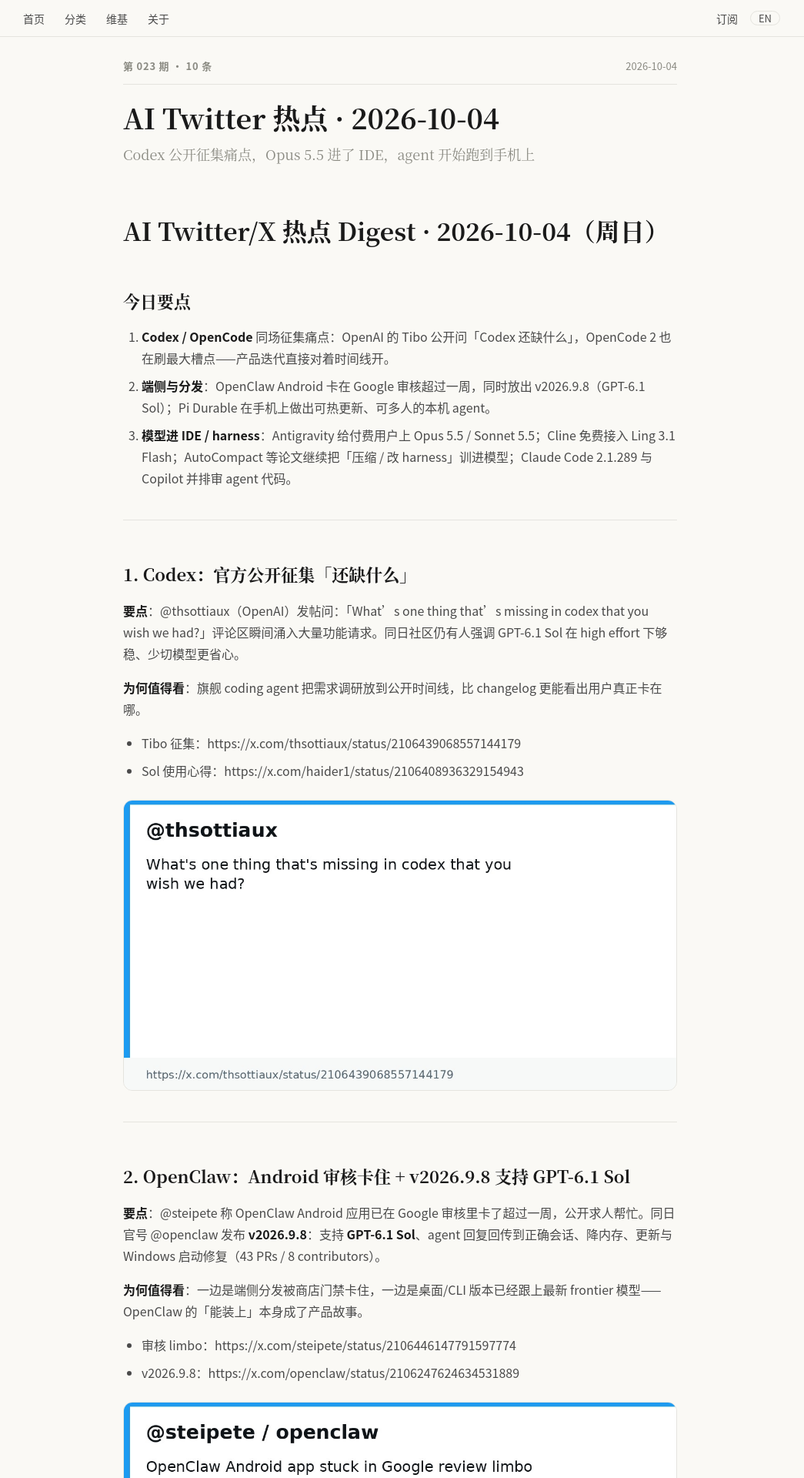
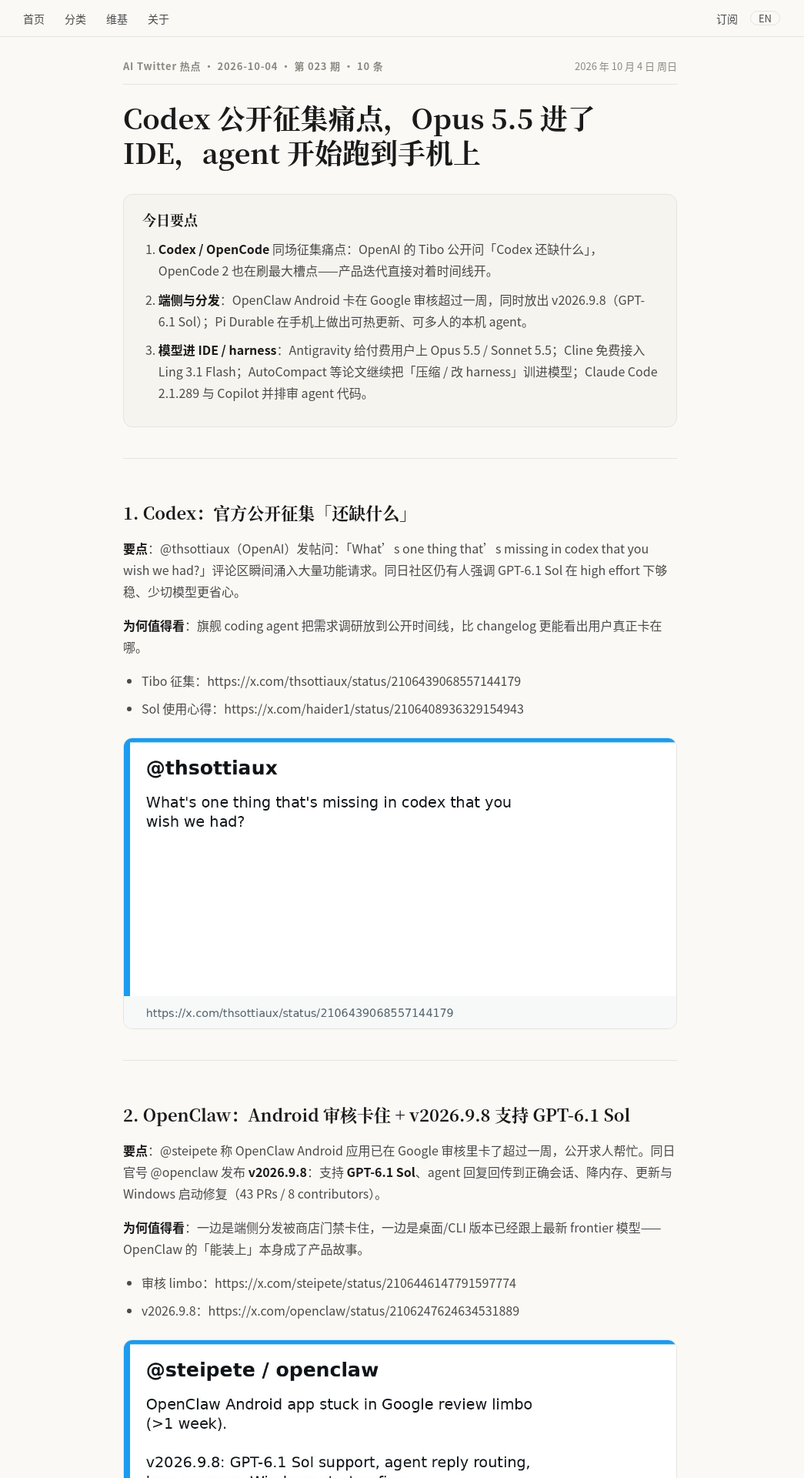
Before and after one commit to assertion/assertion.github.io, a Jekyll site: the page built from _posts/2026-10-04-ai-twitter-hots.md, in a window 1280 px wide. Shown: the top 1920 px of the page at 77% size, without its empty margins (120-1165 px from the left). Built offline with Jekyll 4.4.1, drawn with Linux system fonts in a browser that asks for light colours; Markdown is read by kramdown in place of the engine named in the settings; some of the changed text lies outside the part shown.

Commit message:
fix: post title dedup, keypoints card, same-lang prev/next, x.com link style
Four fixes from PR #59 review:

1. Duplicate titles: when a post has headline, render headline as the big
   serif H1 and fold the title + issue info into the meta row. Add
   .has-headline class to the post body and hide the body's first H1
   via CSS (.post-body.has-headline > h1:first-child { display:none }).
   Posts without headline keep the original title-as-H1 behaviour.

2. 今日要点 / Today's Highlights styled as a soft card: a small inline
   script finds the h2 containing '今日要点' or 'Today'/'Highlights'
   and wraps it + following ol/ul into a .post-keypoints div. CSS gives
   it warm card bg, 12px radius, 20-24px padding.

3. Prev/next stays within the same language: replaced page.previous/next
   (which are positional across all posts) with a Liquid loop that skips
   posts with a different lang or sharing the same translation_key.
   Uses headline when present for the card title.

4. x.com / twitter.com links styled smaller (14px) and muted, with
   word-break: break-all so they wrap cleanly.

Co-authored-by: Aaron Xia <zhhuaxia@gmail.com>

```diff
--- a/_layouts/post.html
+++ b/_layouts/post.html
@@ -3,23 +3,43 @@
     {% include navigation.html %}
     <div id="main">
 
+        {% comment %} Compute localized date for meta row {% endcomment %}
+        {% assign wday_num = page.date | date: "%w" | plus: 0 %}
+        {% case wday_num %}
+          {% when 0 %}{% assign wday_zh = "周日" %}{% assign wday_en = "Sun" %}
+          {% when 1 %}{% assign wday_zh = "周一" %}{% assign wday_en = "Mon" %}
+          {% when 2 %}{% assign wday_zh = "周二" %}{% assign wday_en = "Tue" %}
+          {% when 3 %}{% assign wday_zh = "周三" %}{% assign wday_en = "Wed" %}
+          {% when 4 %}{% assign wday_zh = "周四" %}{% assign wday_en = "Thu" %}
+          {% when 5 %}{% assign wday_zh = "周五" %}{% assign wday_en = "Fri" %}
+          {% when 6 %}{% assign wday_zh = "周六" %}{% assign wday_en = "Sat" %}
+        {% endcase %}
+        {% capture date_zh %}{{ page.date | date: '%Y' }} 年 {{ page.date | date: '%m' | plus: 0 }} 月 {{ page.date | date: '%d' | plus: 0 }} 日 {{ wday_zh }}{% endcapture %}
+        {% capture date_en %}{{ page.date | date: '%b %d, %Y' }}{% endcapture %}
+
         <div class="post-header">
-            {% if page.issue %}
-            <div class="post-meta">
+            {% if page.headline %}
+              {% comment %} Has headline: show title+issue in meta, headline as big H1 {% endcomment %}
+              <div class="post-meta">
+                {% if page.issue %}
+                <span class="meta-label" data-i18n-zh="{{ page.title }} · 第 {{ page.issue | prepend: '000' | slice: -3, 3 }} 期 · {{ page.item_count | default: '?' }} 条" data-i18n-en="{{ page.title }} · Issue {{ page.issue | prepend: '000' | slice: -3, 3 }} · {{ page.item_count | default: '?' }} items">{{ page.title }} · 第 {{ page.issue | prepend: '000' | slice: -3, 3 }} 期 · {{ page.item_count | default: '?' }} 条</span>
+                {% else %}
+                <span class="meta-label">{{ page.title }}</span>
+                {% endif %}
+                <span data-i18n-zh="{{ date_zh }}" data-i18n-en="{{ date_en }}">{{ date_zh }}</span>
+              </div>
+              <h1>{{ page.headline }}</h1>
+            {% else %}
+              {% comment %} No headline: show categories/issue in meta, title as H1 {% endcomment %}
+              <div class="post-meta">
+                {% if page.issue %}
                 <span class="meta-label" data-i18n-zh="第 {{ page.issue | prepend: '000' | slice: -3, 3 }} 期 · {{ page.item_count | default: '?' }} 条" data-i18n-en="Issue {{ page.issue | prepend: '000' | slice: -3, 3 }} · {{ page.item_count | default: '?' }} items">第 {{ page.issue | prepend: '000' | slice: -3, 3 }} 期 · {{ page.item_count | default: '?' }} 条</span>
-                <span>{{ page.date | date: "%Y-%m-%d" }}</span>
-            </div>
-            {% else %}
-            <div class="post-meta">
+                {% else %}
                 <span class="meta-label">{{ page.categories | join: ' · ' }}</span>
-                <span>{{ page.date | date: "%Y-%m-%d" }}</span>
-            </div>
-            {% endif %}
-
-            <h1>{{ page.title }}</h1>
-
-            {% if page.headline %}
-            <p class="post-subtitle">{{ page.headline }}</p>
+                {% endif %}
+                <span data-i18n-zh="{{ date_zh }}" data-i18n-en="{{ date_en }}">{{ date_zh }}</span>
+              </div>
+              <h1>{{ page.title }}</h1>
             {% endif %}
         </div>
 
@@ -33,23 +53,57 @@
         </div>
         {% endif %}
 
-        <div class="post-body">
+        <div class="post-body{% if page.headline %} has-headline{% endif %}">
             {{ content }}
         </div>
 
+        {% comment %} ═══ Prev/Next: skip posts with different lang or same translation_key ═══ {% endcomment %}
+        {% assign my_lang = page.lang | default: 'zh' %}
+        {% assign found_self = false %}
+        {% assign nav_prev = nil %}
+        {% assign nav_next = nil %}
+        {% for p in site.posts %}
+          {% if p.url == page.url %}
+            {% assign found_self = true %}
+          {% elsif found_self and nav_prev == nil %}
+            {% assign p_lang = p.lang | default: 'zh' %}
+            {% if p_lang == my_lang %}
+              {% if page.translation_key and p.translation_key == page.translation_key %}
+              {% else %}
+                {% assign nav_prev = p %}
+              {% endif %}
+            {% endif %}
+          {% endif %}
+        {% endfor %}
+        {% assign found_self = false %}
+        {% assign posts_rev = site.posts | reverse %}
+        {% for p in posts_rev %}
+          {% if p.url == page.url %}
+            {% assign found_self = true %}
+          {% elsif found_self and nav_next == nil %}
+            {% assign p_lang = p.lang | default: 'zh' %}
+            {% if p_lang == my_lang %}
+              {% if page.translation_key and p.translation_key == page.translation_key %}
+              {% else %}
+                {% assign nav_next = p %}
+              {% endif %}
+            {% endif %}
+          {% endif %}
+        {% endfor %}
+
         <nav class="post-nav">
-            {% if page.previous.url %}
-            <a class="post-nav-card" href="{{ page.previous.url }}">
+            {% if nav_prev %}
+            <a class="post-nav-card" href="{{ site.baseurl }}{{ nav_prev.url }}">
                 <span class="nav-label" data-i18n-zh="上一篇" data-i18n-en="Previous">上一篇</span>
-                <span class="nav-title">{{ page.previous.title }}</span>
+                <span class="nav-title">{{ nav_prev.headline | default: nav_prev.title }}</span>
             </a>
             {% else %}
             <div></div>
             {% endif %}
-            {% if page.next.url %}
-            <a class="post-nav-card nav-next" href="{{ page.next.url }}">
+            {% if nav_next %}
+            <a class="post-nav-card nav-next" href="{{ site.baseurl }}{{ nav_next.url }}">
                 <span class="nav-label" data-i18n-zh="下一篇" data-i18n-en="Next">下一篇</span>
-                <span class="nav-title">{{ page.next.title }}</span>
+                <span class="nav-title">{{ nav_next.headline | default: nav_next.title }}</span>
             </a>
             {% else %}
             <div></div>
@@ -58,6 +112,40 @@
 
         {% include ads_footer.html %}
         {% include duoshuo.html %}
+
+        <script>
+        (function(){
+          var body = document.querySelector('.post-body');
+          if (!body) return;
+          var headings = body.querySelectorAll('h2');
+          for (var i = 0; i < headings.length; i++) {
+            var h = headings[i];
+            var text = (h.textContent || '').trim();
+            if (text.indexOf('今日要点') === -1 &&
+                text.indexOf('Today') === -1 &&
+                text.indexOf('Highlights') === -1) continue;
+            var wrap = document.createElement('div');
+            wrap.className = 'post-keypoints';
+            h.parentNode.insertBefore(wrap, h);
+            wrap.appendChild(h);
+            var sib = wrap.nextSibling;
+            while (sib) {
+              var next = sib.nextSibling;
+              var tag = sib.nodeName;
+              if (tag === 'HR' || tag === 'H2' || tag === 'H1') break;
+              if (tag === 'OL' || tag === 'UL' || tag === 'P') {
+                wrap.appendChild(sib);
+              } else if (sib.nodeType === 3 && sib.textContent.trim() === '') {
+                wrap.appendChild(sib);
+              } else {
+                break;
+              }
+              sib = next;
+            }
+            break;
+          }
+        })();
+        </script>
     </div>
 </div>
 {% include footer.html %}
--- a/css/post.css
+++ b/css/post.css
@@ -34,12 +34,9 @@
   width: auto;
 }
 
-.post-subtitle {
-  font-family: var(--serif);
-  font-size: 18px;
-  line-height: 1.5;
-  color: var(--muted);
-  margin: 0;
+/* When headline is the H1, hide the redundant body H1 */
+.post-body.has-headline > h1:first-child {
+  display: none;
 }
 
 /* ─── Post body ─── */
@@ -199,6 +196,47 @@
   text-align: right;
 }
 
+/* ─── Keypoints card (今日要点 / Today's Highlights) ─── */
+.post-keypoints {
+  background: var(--card);
+  border: 1px solid var(--line);
+  border-radius: 12px;
+  padding: 20px 24px;
+  margin: 1.5em 0 2em;
+}
+
+.post-keypoints > h2:first-child {
+  font-size: 18px;
+  margin: 0 0 12px;
+  padding: 0;
+  border: none;
+  color: var(--ink);
+}
+
+.post-keypoints > ol,
+.post-keypoints > ul {
+  margin: 0;
+  padding-left: 1.3em;
+}
+
+.post-keypoints > ol > li,
+.post-keypoints > ul > li {
+  margin-bottom: 0.6em;
+}
+
+/* ─── x.com / URL link lines ─── */
+.post-body a[href*="x.com/"],
+.post-body a[href*="twitter.com/"] {
+  font-size: 14px;
+  color: var(--muted);
+  word-break: break-all;
+}
+
+.post-body a[href*="x.com/"]:hover,
+.post-body a[href*="twitter.com/"]:hover {
+  color: var(--accent);
+}
+
 /* ─── Mobile ─── */
 @media (max-width: 720px) {
   .post-header h1 {
```
